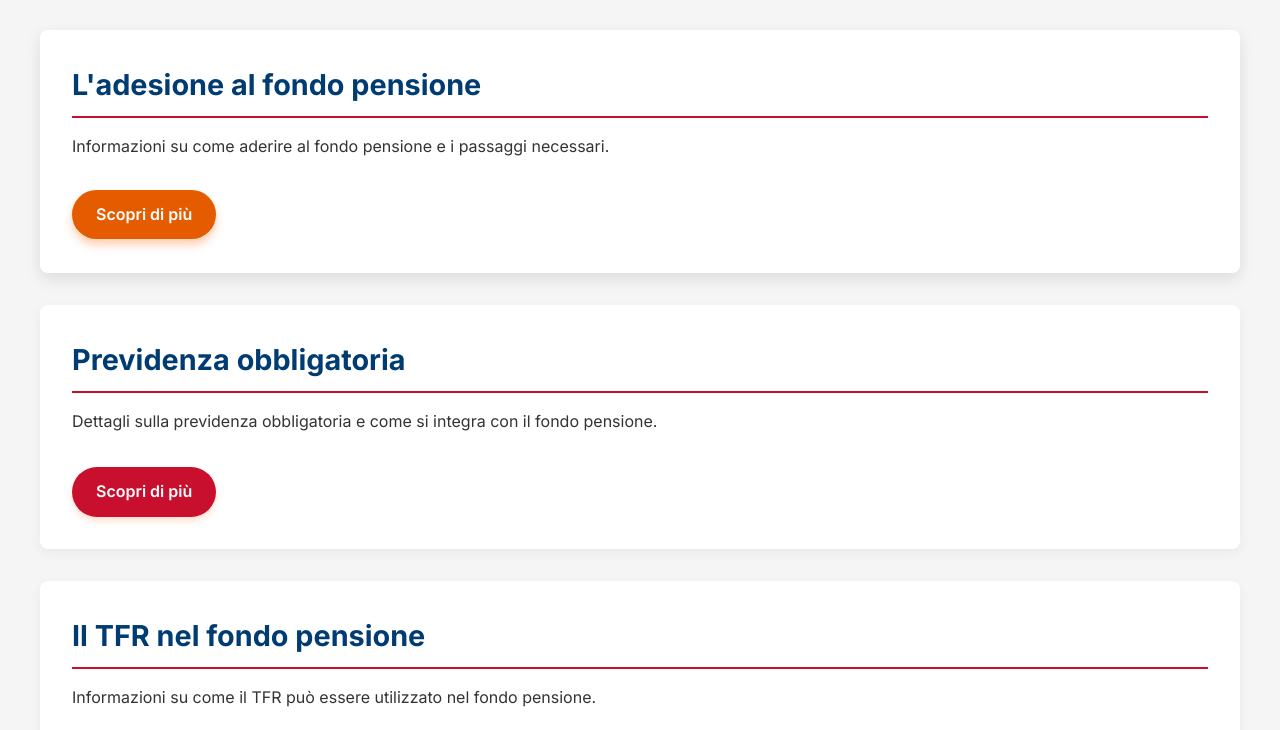
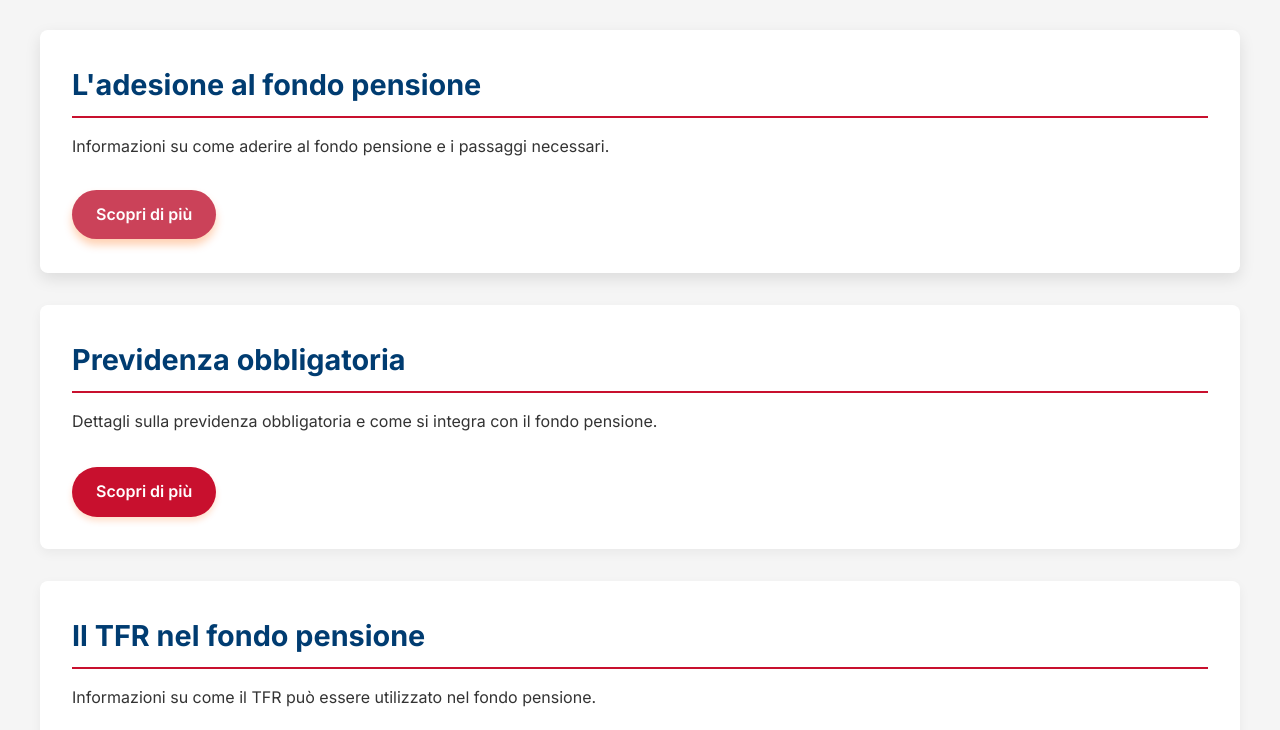
Before and after one commit to mario-im/previdenza, a plain HTML site: page il-tuo-investimento.html in a window 1280 px wide. In both pictures the pointer is over the link 144 px from the left and 286 px from the top of the page. Shown: the part 70-800 px from the top of the page. Drawn offline with nearby package versions, Linux system fonts and the light colour scheme.

Commit message:
color Arca style

```diff
--- a/styles.css
+++ b/styles.css
@@ -149,7 +149,7 @@
 
   .cta-button:hover,
   .cta-button:focus {
-    background-color: #e55c00;
+    background-color: #cb4259;
     transform: translateY(-2px);
     box-shadow: 0 6px 8px rgba(255, 102, 0, 0.3);
   }
```
